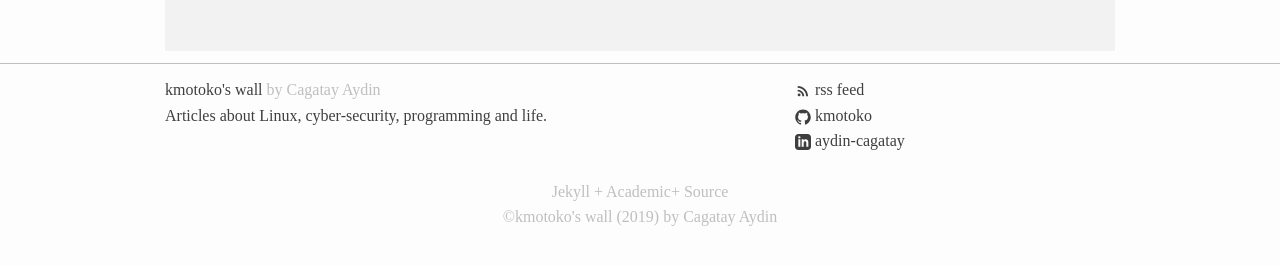
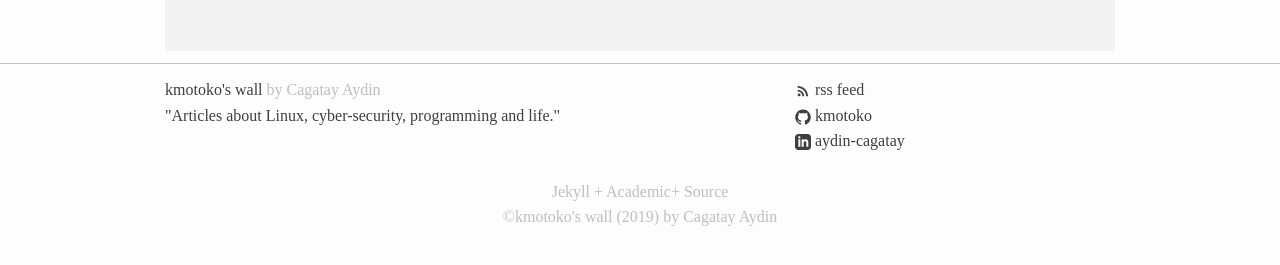
Before and after one commit to kmotoko/kmotokos-wall, a Jekyll site: the page built from articles/index.html, in a window 1280 px wide. Shown: the part 541-806 px from the top of the page. Built offline with Jekyll 4.4.1, drawn with Linux system fonts in a browser that asks for light colours; some web fonts are replaced; the list of posts is cut into pages by our own code.

Commit message:
Use double quotes for values.

```diff
--- a/_config.yml
+++ b/_config.yml
@@ -18,20 +18,20 @@
 # You can create any custom variable you would like, and they will be accessible
 # in the templates via {{ site.myvariable }}.
 
-title: kmotoko's wall
-email: aydincagatay@yandex.com
+title: "kmotoko's wall"
+email: "aydincagatay@yandex.com"
 description: >- # this means to ignore newlines until "baseurl:"
-  Articles about Linux, cyber-security, programming and life.
+  "Articles about Linux, cyber-security, programming and life."
 baseurl: "" # the subpath of your site, e.g. /blog
 url: "https://www.kmotoko.com" # the base hostname & protocol for your site, e.g. http://example.com
-# twitter_username: jekyllrb
+# twitter_username: "jekyllrb"
 repo: "websiterepo"
-github_username:  kmotoko
-linkedin_username: aydin-cagatay
+github_username:  "kmotoko"
+linkedin_username: "aydin-cagatay"
 author: "Cagatay Aydin"
 author_display: true
 author_website: "https://www.kmotoko.com"
-author_image: kmotoko-avatar
+author_image: "kmotoko-avatar"
 shortbio: "stuff about me"
 archive_permalink: "/archive"
 langs: ["en"]
```
Also changed, not shown: _data/navigation.yml (+4 -4 lines).
